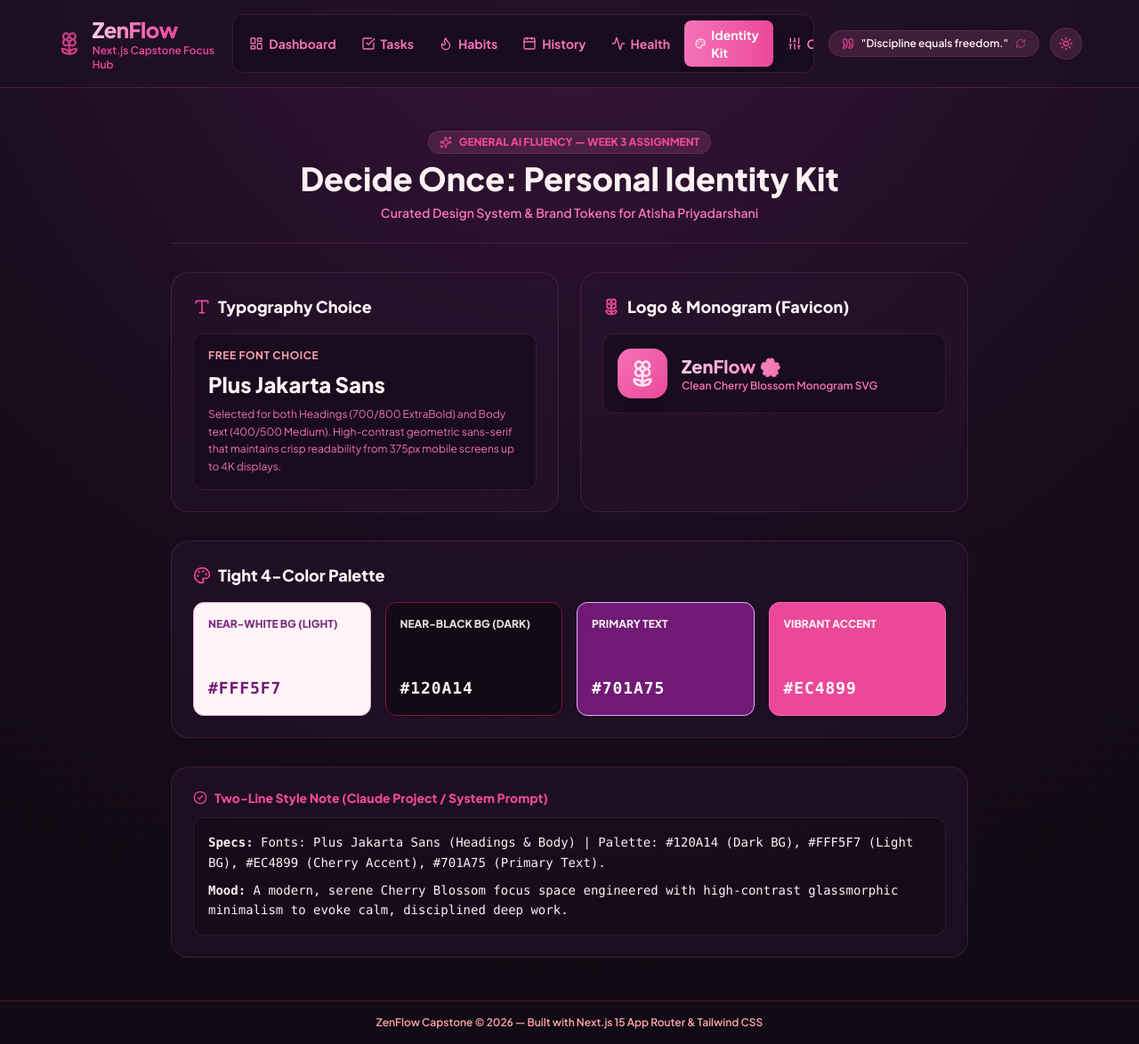
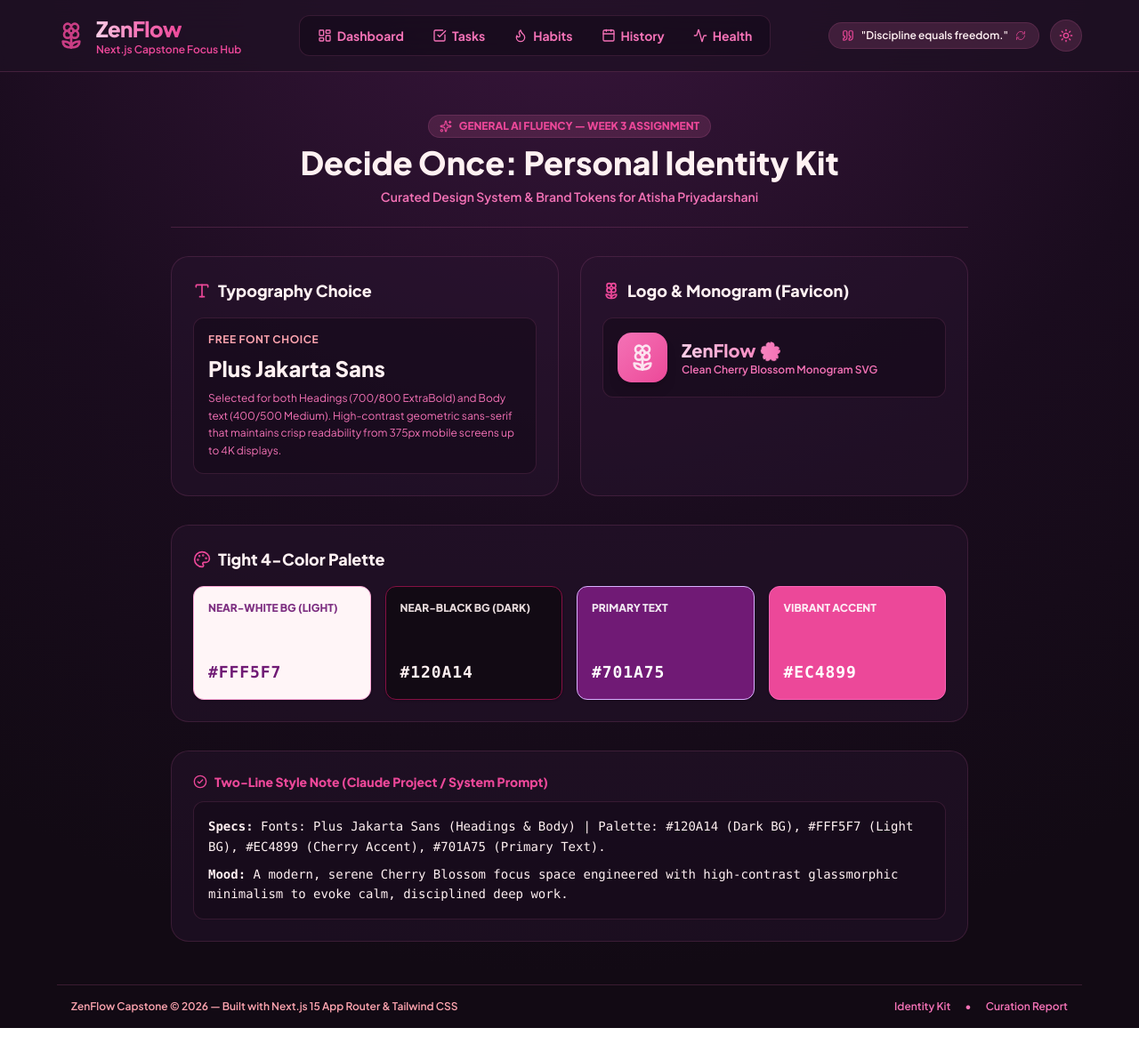
Before and after one commit to Atisha-Priyadarshani/ZenFlow-Focus-Hub, a Next.js app: page /identity-kit in a window 1280 px wide. Shown: the whole page at 89% size. Built offline with nearby package versions, Linux system fonts and the light colour scheme.

Commit message:
Clean up Navbar to show core product screens only and place assignment links in footer

```diff
--- a/src/app/layout.tsx
+++ b/src/app/layout.tsx
@@ -1,4 +1,5 @@
 import type { Metadata } from 'next';
+import Link from 'next/link';
 import './globals.css';
 import { Navbar } from '@/components/Navbar';
 
@@ -19,8 +20,15 @@ export default function RootLayout({
         <main className="flex-1 max-w-6xl w-full mx-auto p-4 md:p-8">
           {children}
         </main>
-        <footer className="w-full border-t border-[var(--border-app)] py-4 text-center text-xs font-semibold text-[var(--text-dim)]">
-          ZenFlow Capstone &copy; {new Date().getFullYear()} — Built with Next.js 15 App Router &amp; Tailwind CSS
+        <footer className="w-full border-t border-[var(--border-app)] py-4 px-4 text-center text-xs font-semibold text-[var(--text-dim)] flex flex-col sm:flex-row items-center justify-between gap-2 max-w-6xl mx-auto">
+          <div>
+            ZenFlow Capstone &copy; {new Date().getFullYear()} — Built with Next.js 15 App Router &amp; Tailwind CSS
+          </div>
+          <div className="flex items-center gap-4 text-[var(--text-muted)]">
+            <Link href="/identity-kit" className="hover:underline">Identity Kit</Link>
+            <span>&bull;</span>
+            <Link href="/curation" className="hover:underline">Curation Report</Link>
+          </div>
         </footer>
       </body>
     </html>
--- a/src/components/Navbar.tsx
+++ b/src/components/Navbar.tsx
@@ -3,7 +3,7 @@
 import { useState, useEffect } from 'react';
 import Link from 'next/link';
 import { usePathname } from 'next/navigation';
-import { Flower2, Quote, RefreshCw, Sun, Moon, LayoutDashboard, CheckSquare, Flame, Calendar, Activity, Palette, Sliders } from 'lucide-react';
+import { Flower2, Quote, RefreshCw, Sun, Moon, LayoutDashboard, CheckSquare, Flame, Calendar, Activity } from 'lucide-react';
 
 const MOTIVATION_QUOTES = [
   "Discipline equals freedom.",
@@ -44,8 +44,6 @@ export function Navbar() {
     { href: '/habits', label: 'Habits', icon: Flame },
     { href: '/history', label: 'History', icon: Calendar },
     { href: '/health', label: 'Health', icon: Activity },
-    { href: '/identity-kit', label: 'Identity Kit', icon: Palette },
-    { href: '/curation', label: 'Curation', icon: Sliders },
   ];
 
   return (
@@ -64,15 +62,15 @@ export function Navbar() {
           </div>
         </div>
 
-        {/* Navigation Tabs */}
-        <nav className="flex items-center gap-1 bg-[var(--bg-input)] border border-[var(--border-card)] p-1.5 rounded-xl overflow-x-auto max-w-full">
+        {/* Navigation Tabs - Sleek & Uncluttered */}
+        <nav className="flex items-center gap-1 bg-[var(--bg-input)] border border-[var(--border-card)] p-1.5 rounded-xl">
           {navLinks.map(({ href, label, icon: Icon }) => {
             const isActive = pathname === href;
             return (
               <Link
                 key={href}
                 href={href}
-                className={`flex items-center gap-1.5 px-3 py-1.5 rounded-lg text-xs md:text-sm font-bold transition-all ${
+                className={`flex items-center gap-1.5 px-3.5 py-1.5 rounded-lg text-xs md:text-sm font-bold transition-all ${
                   isActive
                     ? 'bg-gradient-to-r from-[#f472b6] to-[#ec4899] text-white shadow-md'
                     : 'text-[var(--text-muted)] hover:text-[var(--text-main)] hover:bg-[var(--badge-bg)]'
```
